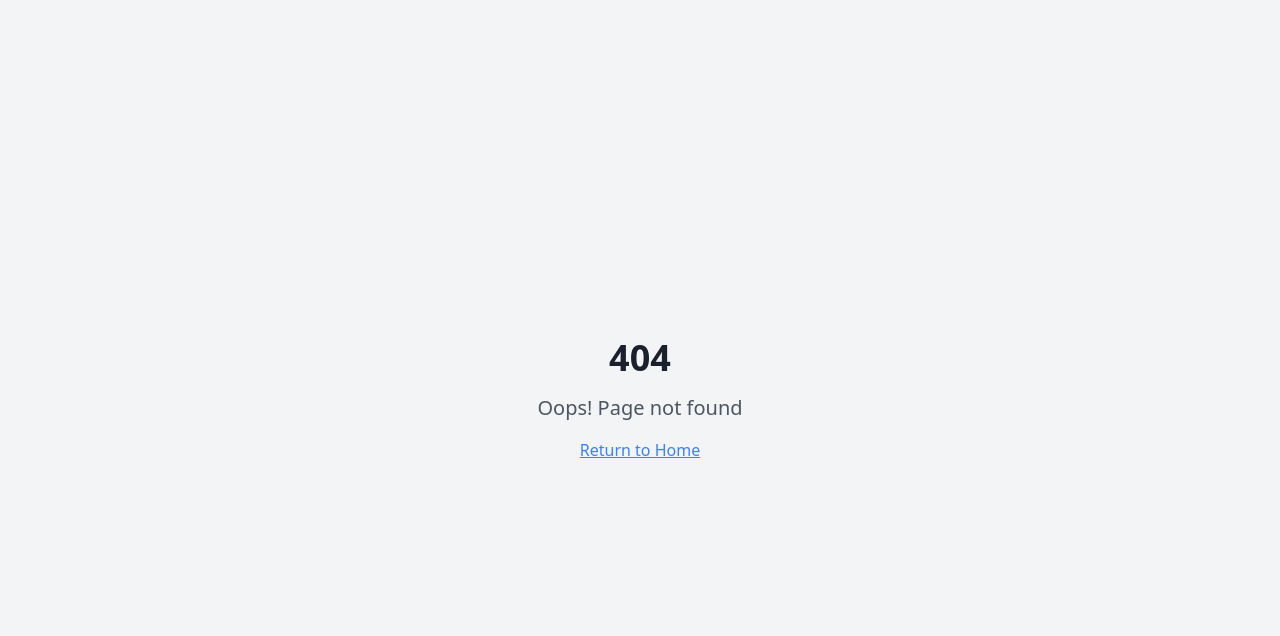
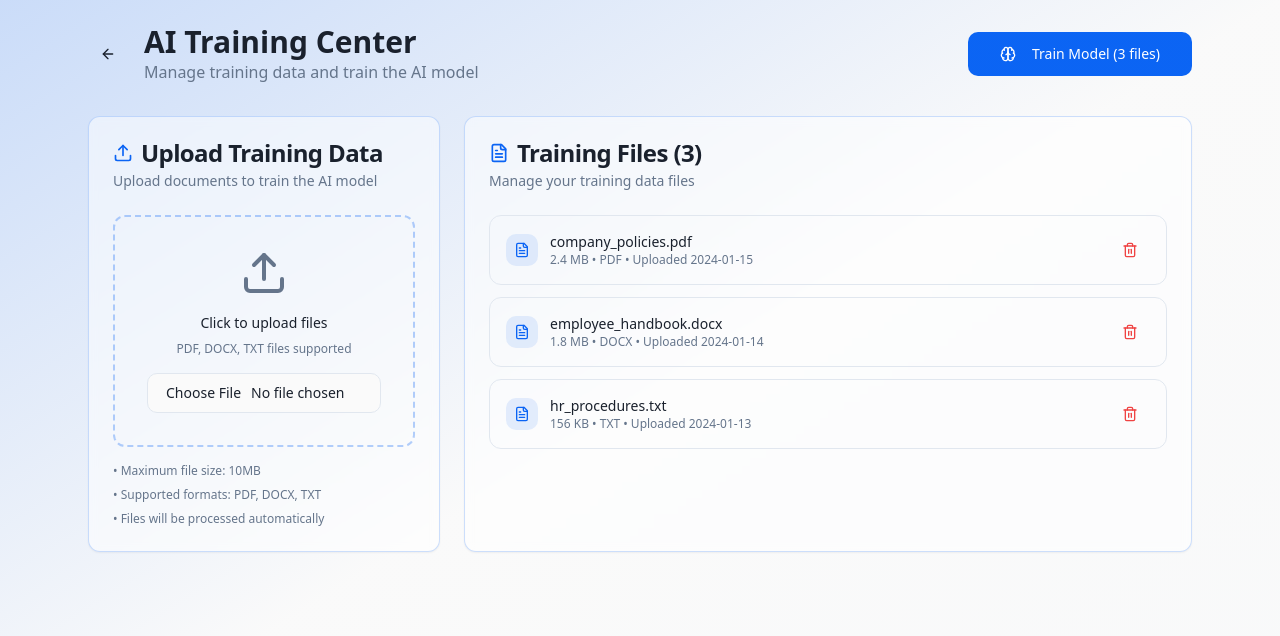
Before and after one commit to mti-ict-git/persona-ai-link, a React (Vite) app: page /training in a window 1280 px wide. Before the commit this address had no page. Shown: the top 636 px of the page. Built offline with nearby package versions, Linux system fonts and the light colour scheme.

Commit message:
Add Training Page
Add a new "Training" page accessible via a separate button. This page will allow privileged users to manage files for AI model training, including listing, uploading, and deleting files, along with a "Train the model" button.

```diff
--- a/src/App.tsx
+++ b/src/App.tsx
@@ -5,6 +5,7 @@ import { QueryClient, QueryClientProvider } from "@tanstack/react-query";
 import { BrowserRouter, Routes, Route } from "react-router-dom";
 import Index from "./pages/Index";
 import Login from "./pages/Login";
+import Training from "./pages/Training";
 import NotFound from "./pages/NotFound";
 
 const queryClient = new QueryClient();
@@ -18,6 +19,7 @@ const App = () => (
         <Routes>
           <Route path="/" element={<Index />} />
           <Route path="/login" element={<Login />} />
+          <Route path="/training" element={<Training />} />
           {/* ADD ALL CUSTOM ROUTES ABOVE THE CATCH-ALL "*" ROUTE */}
           <Route path="*" element={<NotFound />} />
         </Routes>
--- a/src/components/ChatMain.tsx
+++ b/src/components/ChatMain.tsx
@@ -1,7 +1,7 @@
 import { useState, useRef, useEffect } from "react";
 import { Button } from "@/components/ui/button";
 import { Textarea } from "@/components/ui/textarea";
-import { Send, Paperclip, RefreshCw, PanelRightOpen, PanelRightClose, Menu, X, Settings } from "lucide-react";
+import { Send, Paperclip, RefreshCw, PanelRightOpen, PanelRightClose, Menu, X, Settings, Brain } from "lucide-react";
 import { useNavigate } from "react-router-dom";
 import { cn } from "@/lib/utils";
 import { useToast } from "@/hooks/use-toast";
@@ -141,6 +141,15 @@ const ChatMain = ({ messages, onSendMessage, isLoading = false, isTyping = false
             )}
             <Button variant="outline" size="sm">
               Start Tour
+            </Button>
+            <Button
+              variant="outline"
+              size="sm"
+              onClick={() => navigate('/training')}
+              className="flex items-center gap-2"
+            >
+              <Brain className="w-4 h-4" />
+              Training
             </Button>
             <Button
               variant="outline"
--- /dev/null
+++ b/src/pages/Training.tsx
@@ -0,0 +1,231 @@
+import { useState } from 'react';
+import { Button } from '@/components/ui/button';
+import { Card, CardContent, CardDescription, CardHeader, CardTitle } from '@/components/ui/card';
+import { Input } from '@/components/ui/input';
+import { Upload, FileText, Trash2, Brain, ArrowLeft } from 'lucide-react';
+import { useNavigate } from 'react-router-dom';
+import { toast } from '@/hooks/use-toast';
+
+interface TrainingFile {
+  id: string;
+  name: string;
+  size: string;
+  uploadDate: string;
+  type: string;
+}
+
+const Training = () => {
+  const navigate = useNavigate();
+  const [files, setFiles] = useState<TrainingFile[]>([
+    {
+      id: '1',
+      name: 'company_policies.pdf',
+      size: '2.4 MB',
+      uploadDate: '2024-01-15',
+      type: 'PDF'
+    },
+    {
+      id: '2',
+      name: 'employee_handbook.docx',
+      size: '1.8 MB',
+      uploadDate: '2024-01-14',
+      type: 'DOCX'
+    },
+    {
+      id: '3',
+      name: 'hr_procedures.txt',
+      size: '156 KB',
+      uploadDate: '2024-01-13',
+      type: 'TXT'
+    }
+  ]);
+
+  const [isTraining, setIsTraining] = useState(false);
+
+  const handleFileUpload = (event: React.ChangeEvent<HTMLInputElement>) => {
+    const file = event.target.files?.[0];
+    if (file) {
+      const newFile: TrainingFile = {
+        id: Date.now().toString(),
+        name: file.name,
+        size: `${(file.size / 1024 / 1024).toFixed(1)} MB`,
+        uploadDate: new Date().toISOString().split('T')[0],
+        type: file.name.split('.').pop()?.toUpperCase() || 'Unknown'
+      };
+      setFiles([...files, newFile]);
+      toast({
+        title: "File uploaded successfully",
+        description: `${file.name} has been added to training data.`,
+      });
+    }
+  };
+
+  const handleDeleteFile = (fileId: string) => {
+    const fileToDelete = files.find(f => f.id === fileId);
+    setFiles(files.filter(f => f.id !== fileId));
+    toast({
+      title: "File deleted",
+      description: `${fileToDelete?.name} has been removed from training data.`,
+      variant: "destructive",
+    });
+  };
+
+  const handleTrainModel = async () => {
+    setIsTraining(true);
+    // Simulate training process
+    await new Promise(resolve => setTimeout(resolve, 3000));
+    setIsTraining(false);
+    toast({
+      title: "Model training completed",
+      description: "AI model has been successfully updated with new training data.",
+    });
+  };
+
+  return (
+    <div className="min-h-screen bg-gradient-to-br from-primary/20 via-background to-secondary/20">
+      <div className="container mx-auto p-6 max-w-6xl">
+        {/* Header */}
+        <div className="flex items-center justify-between mb-8">
+          <div className="flex items-center gap-4">
+            <Button
+              variant="ghost"
+              size="icon"
+              onClick={() => navigate('/')}
+              className="hover:bg-primary/10"
+            >
+              <ArrowLeft className="h-5 w-5" />
+            </Button>
+            <div>
+              <h1 className="text-3xl font-bold text-foreground">AI Training Center</h1>
+              <p className="text-muted-foreground">Manage training data and train the AI model</p>
+            </div>
+          </div>
+          <Button
+            onClick={handleTrainModel}
+            disabled={isTraining || files.length === 0}
+            size="lg"
+            className="bg-gradient-to-r from-primary to-primary/80 hover:from-primary/90 hover:to-primary/70"
+          >
+            {isTraining ? (
+              <>
+                <Brain className="mr-2 h-5 w-5 animate-spin" />
+                Training Model...
+              </>
+            ) : (
+              <>
+                <Brain className="mr-2 h-5 w-5" />
+                Train Model ({files.length} files)
+              </>
+            )}
+          </Button>
+        </div>
+
+        <div className="grid grid-cols-1 lg:grid-cols-3 gap-6">
+          {/* File Upload Section */}
+          <Card className="lg:col-span-1 border-primary/20 bg-card/50 backdrop-blur-sm">
+            <CardHeader>
+              <CardTitle className="flex items-center gap-2">
+                <Upload className="h-5 w-5 text-primary" />
+                Upload Training Data
+              </CardTitle>
+              <CardDescription>
+                Upload documents to train the AI model
+              </CardDescription>
+            </CardHeader>
+            <CardContent>
+              <div className="space-y-4">
+                <div className="border-2 border-dashed border-primary/30 rounded-lg p-8 text-center hover:border-primary/50 transition-colors">
+                  <Upload className="mx-auto h-12 w-12 text-muted-foreground mb-4" />
+                  <div className="space-y-2">
+                    <p className="text-sm font-medium">Click to upload files</p>
+                    <p className="text-xs text-muted-foreground">PDF, DOCX, TXT files supported</p>
+                  </div>
+                  <Input
+                    type="file"
+                    className="mt-4"
+                    accept=".pdf,.docx,.txt,.doc"
+                    onChange={handleFileUpload}
+                  />
+                </div>
+
+                <div className="space-y-2 text-xs text-muted-foreground">
+                  <p>• Maximum file size: 10MB</p>
+                  <p>• Supported formats: PDF, DOCX, TXT</p>
+                  <p>• Files will be processed automatically</p>
+                </div>
+              </div>
+            </CardContent>
+          </Card>
+
+          {/* Files List Section */}
+          <Card className="lg:col-span-2 border-primary/20 bg-card/50 backdrop-blur-sm">
+            <CardHeader>
+              <CardTitle className="flex items-center gap-2">
+                <FileText className="h-5 w-5 text-primary" />
+                Training Files ({files.length})
+              </CardTitle>
+              <CardDescription>
+                Manage your training data files
+              </CardDescription>
+            </CardHeader>
+            <CardContent>
+              {files.length === 0 ? (
+                <div className="text-center py-12">
+                  <FileText className="mx-auto h-12 w-12 text-muted-foreground mb-4" />
+                  <p className="text-lg font-medium text-muted-foreground">No training files uploaded</p>
+                  <p className="text-sm text-muted-foreground">Upload your first file to get started</p>
+                </div>
+              ) : (
+                <div className="space-y-3">
+                  {files.map((file) => (
+                    <div
+                      key={file.id}
+                      className="flex items-center justify-between p-4 rounded-lg border border-border hover:bg-accent/50 transition-colors"
+                    >
+                      <div className="flex items-center gap-3">
+                        <div className="p-2 rounded-md bg-primary/10">
+                          <FileText className="h-4 w-4 text-primary" />
+                        </div>
+                        <div>
+                          <p className="font-medium text-sm">{file.name}</p>
+                          <p className="text-xs text-muted-foreground">
+                            {file.size} • {file.type} • Uploaded {file.uploadDate}
+                          </p>
+                        </div>
+                      </div>
+                      <Button
+                        variant="ghost"
+                        size="sm"
+                        onClick={() => handleDeleteFile(file.id)}
+                        className="text-destructive hover:text-destructive hover:bg-destructive/10"
+                      >
+                        <Trash2 className="h-4 w-4" />
+                      </Button>
+                    </div>
+                  ))}
+                </div>
+              )}
+            </CardContent>
+          </Card>
+        </div>
+
+        {/* Training Status */}
+        {isTraining && (
+          <Card className="mt-6 border-primary/20 bg-card/50 backdrop-blur-sm">
+            <CardContent className="pt-6">
+              <div className="flex items-center gap-4">
+                <Brain className="h-8 w-8 text-primary animate-spin" />
+                <div>
+                  <p className="font-medium">Training AI Model...</p>
+                  <p className="text-sm text-muted-foreground">Processing {files.length} files and updating the model</p>
+                </div>
+              </div>
+            </CardContent>
+          </Card>
+        )}
+      </div>
+    </div>
+  );
+};
+
+export default Training;
```
